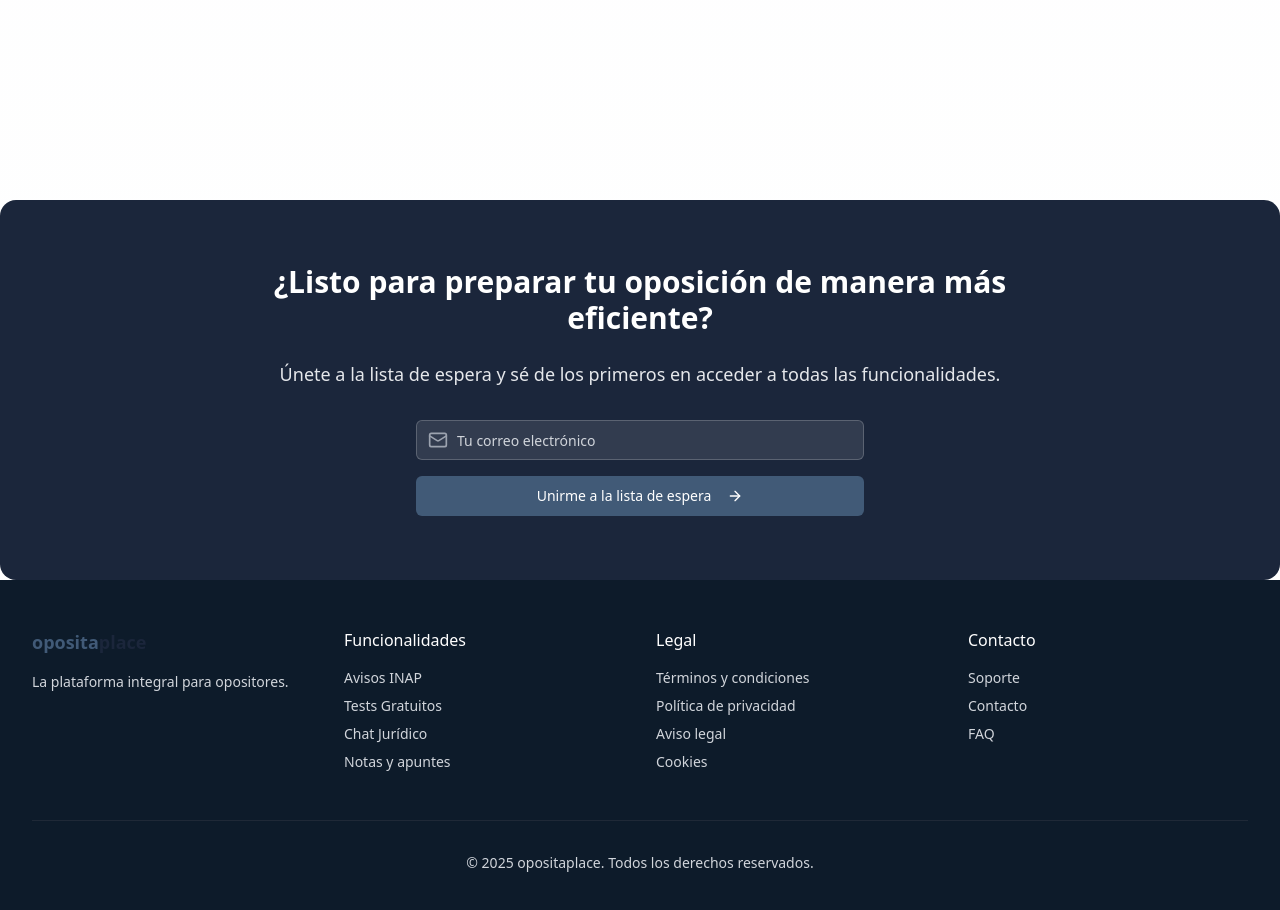
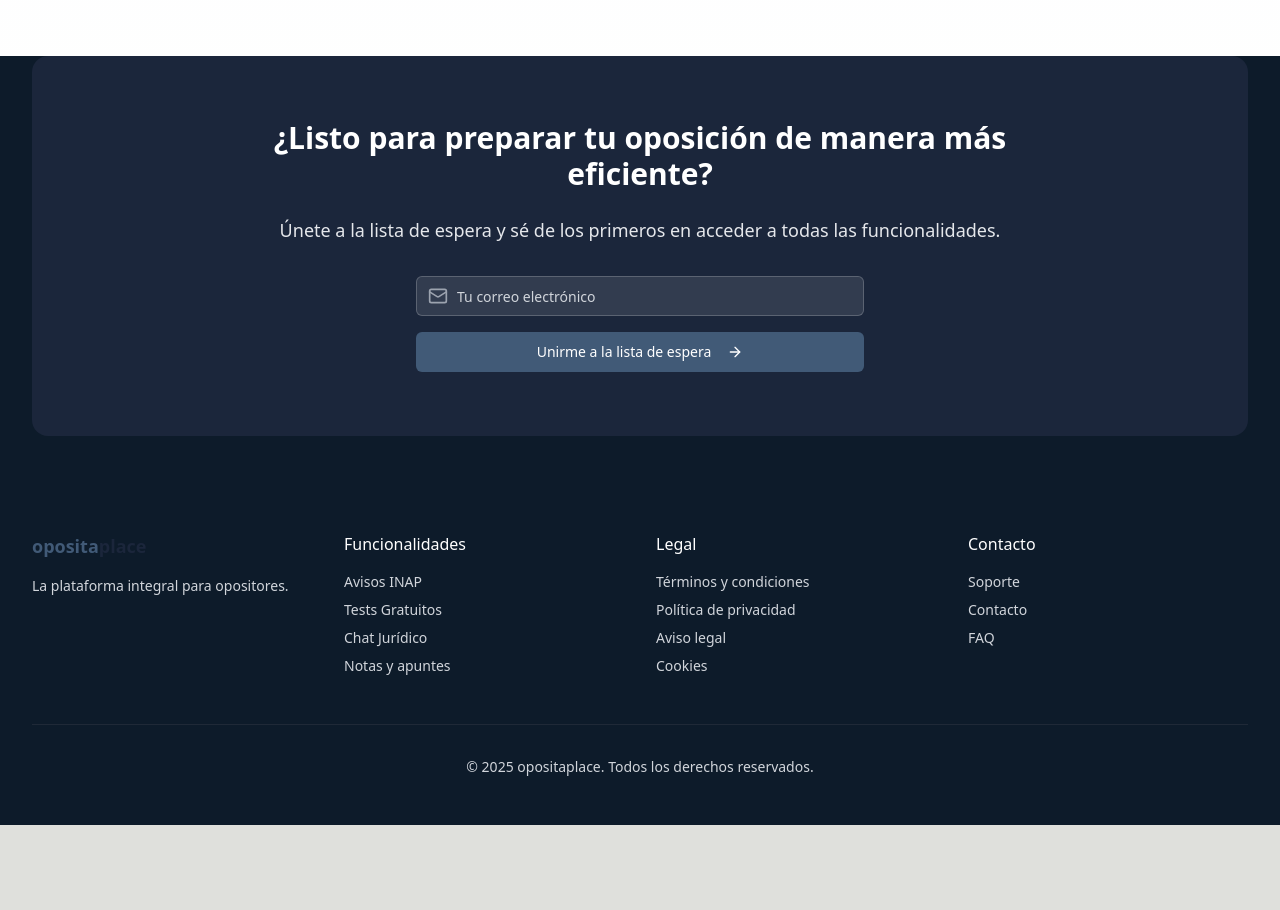
Before and after one commit to borjamrd/lead-catcher-hub, a React (Vite) app: page / in a window 1280 px wide. Shown: the part 4380-5290 px from the top of the page. After the commit the page ends 5205 px from the top, so only its background shows below. Built offline with nearby package versions, Linux system fonts and the light colour scheme.

Commit message:
Add CTA to footer
Adds the call to action section to the footer.

```diff
--- a/src/components/landing/Footer.tsx
+++ b/src/components/landing/Footer.tsx
@@ -1,8 +1,116 @@
+
+import { Mail, ArrowRight } from 'lucide-react';
+import { Input } from '@/components/ui/input';
+import { Button } from '@/components/ui/button';
+import { useForm } from 'react-hook-form';
+import { supabase } from '@/integrations/supabase/client';
+import { useToast } from '@/hooks/use-toast';
+import { useState } from 'react';
+import { motion } from 'framer-motion';
+
+interface FormData {
+  email: string;
+}
 
 const Footer = () => {
+  const [isLoading, setIsLoading] = useState(false);
+  const { toast } = useToast();
+  const { register, handleSubmit, reset, formState: { errors } } = useForm<FormData>();
+
+  const onSubmit = async (data: FormData) => {
+    setIsLoading(true);
+    try {
+      const { error } = await supabase
+        .from('leads')
+        .insert([
+          {
+            email: data.email,
+            name: 'Early Access User',
+          },
+        ]);
+
+      if (error) {
+        if (error.code === '23505') {
+          toast({
+            title: "Ya estás registrado",
+            description: "Este email ya está en nuestra lista de espera.",
+          });
+        } else {
+          throw error;
+        }
+      } else {
+        toast({
+          title: "¡Gracias por tu interés!",
+          description: "Te mantendremos informado sobre el lanzamiento.",
+        });
+        reset();
+      }
+    } catch (error) {
+      console.error('Error submitting lead:', error);
+      toast({
+        title: 'Error',
+        description: 'No pudimos procesar tu solicitud. Por favor, inténtalo de nuevo.',
+        variant: 'destructive',
+      });
+    } finally {
+      setIsLoading(false);
+    }
+  };
+
   return (
-    <footer className="bg-rich_black text-gray-300 py-12">
+    <footer className="bg-rich_black text-gray-300">
       <div className="max-w-7xl mx-auto px-4 sm:px-6 lg:px-8">
+        <motion.div
+          initial={{ opacity: 0, y: 20 }}
+          whileInView={{ opacity: 1, y: 0 }}
+          viewport={{ once: true }}
+          className="py-16 bg-oxford_blue rounded-2xl -mt-12 text-white mb-12"
+        >
+          <div className="max-w-3xl mx-auto text-center px-4">
+            <h2 className="text-3xl font-bold mb-6">
+              ¿Listo para preparar tu oposición de manera más eficiente?
+            </h2>
+            <p className="text-lg mb-8 text-gray-200">
+              Únete a la lista de espera y sé de los primeros en acceder a todas las funcionalidades.
+            </p>
+            <form onSubmit={handleSubmit(onSubmit)} className="max-w-md mx-auto space-y-4">
+              <div className="relative">
+                <Mail className="absolute left-3 top-1/2 transform -translate-y-1/2 text-gray-400 h-5 w-5" />
+                <Input
+                  type="email"
+                  placeholder="Tu correo electrónico"
+                  className="pl-10 bg-white/10 border-white/20 text-white placeholder:text-gray-300"
+                  {...register('email', {
+                    required: 'El email es requerido',
+                    pattern: {
+                      value: /^[A-Z0-9._%+-]+@[A-Z0-9.-]+\.[A-Z]{2,}$/i,
+                      message: 'Email inválido',
+                    },
+                  })}
+                />
+                {errors.email && (
+                  <p className="mt-1 text-sm text-red-400">{errors.email.message}</p>
+                )}
+              </div>
+              <Button
+                type="submit"
+                className="w-full bg-yinmn_blue hover:bg-yinmn_blue-600 text-white"
+                disabled={isLoading}
+              >
+                {isLoading ? (
+                  "Enviando..."
+                ) : (
+                  <>
+                    Unirme a la lista de espera
+                    <ArrowRight className="ml-2 h-4 w-4" />
+                  </>
+                )}
+              </Button>
+            </form>
+          </div>
+        </motion.div>
+
+        <div className="py-12">
           <div className="grid grid-cols-1 md:grid-cols-4 gap-8">
             <div className="space-y-4">
               <h3 className="text-lg font-semibold text-white">
@@ -44,6 +152,7 @@ const Footer = () => {
             <p>&copy; {new Date().getFullYear()} opositaplace. Todos los derechos reservados.</p>
           </div>
         </div>
+      </div>
     </footer>
   );
 };
--- a/src/pages/Index.tsx
+++ b/src/pages/Index.tsx
@@ -5,7 +5,6 @@ import Features from '@/components/landing/Features';
 import DetailedFeatures from '@/components/landing/DetailedFeatures';
 import Gamification from '@/components/landing/Gamification';
 import Pricing from '@/components/landing/Pricing';
-import CtaSection from '@/components/landing/CtaSection';
 import Footer from '@/components/landing/Footer';
 
 const Index = () => {
@@ -31,7 +30,6 @@ const Index = () => {
         </div>
       </div>
 
-      <CtaSection />
       <Footer />
     </div>
   );
```
Lines whose indentation alone changed are shown as unchanged.
